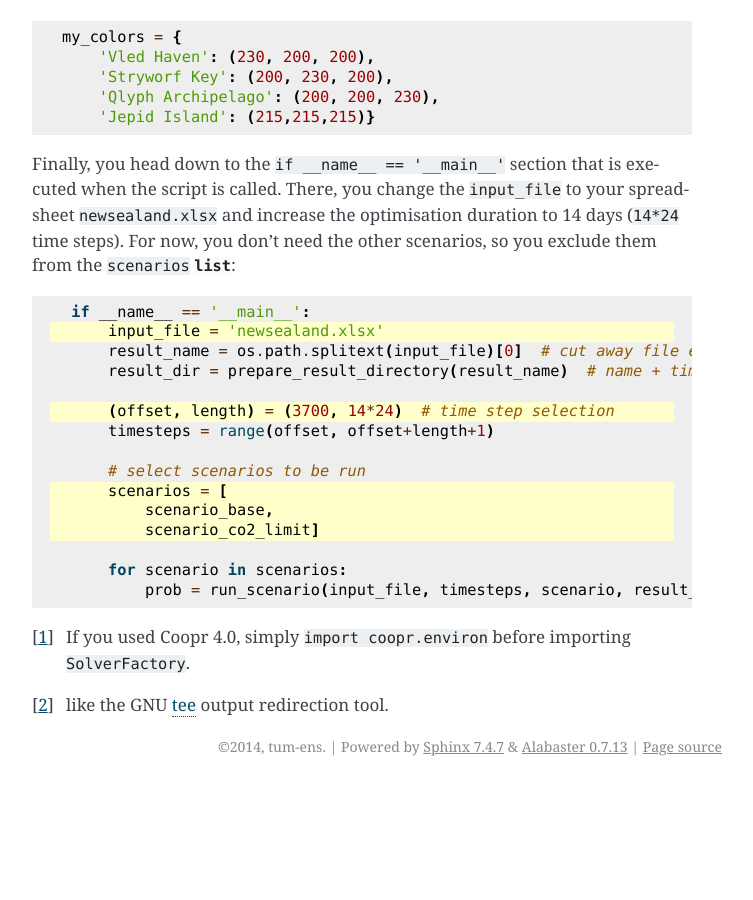
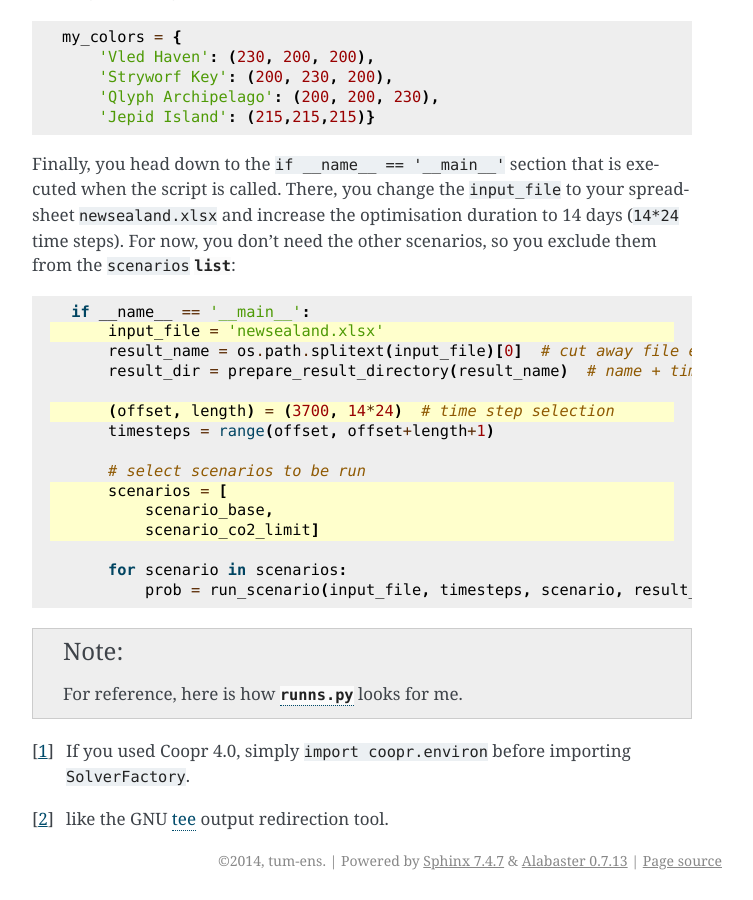
Before and after one commit to tum-ens/urbs, a Sphinx documentation site: the page built from doc/workflow.rst, in a window 1280 px wide and 900 px high, scrolled down 10486 px. Shown: the whole window, without its empty margins (388-1141 px from the left). Built offline with Sphinx 7.4.7, drawn with Linux system fonts in a browser that asks for light colours; before the commit the page ends 11272 px from its top, so only the background shows below that; some of the changed lines change nothing that is shown.

Commit message:
added runns.py to workflow doc

```diff
--- /dev/null
+++ b/doc/newsealand/runns.py
@@ -0,0 +1,140 @@
+import coopr.environ
+import os
+import urbs
+from coopr.opt.base import SolverFactory
+from datetime import datetime
+
+
+# SCENARIOS
+def scenario_base(data):
+    # do nothing
+    return data
+
+
+def scenario_stock_prices(data):
+    # change stock commodity prices
+    co = data['commodity']
+    stock_commodities_only = (co.index.get_level_values('Type') == 'Stock')
+    co.loc[stock_commodities_only, 'price'] *= 1.5
+    return data
+
+
+def scenario_co2_limit(data):
+    # change global CO2 limit
+    hacks = data['hacks']
+    hacks.loc['Global CO2 limit', 'Value'] = 50000
+    return data
+
+
+def scenario_north_process_caps(data):
+    # change maximum installable capacity
+    pro = data['process']
+    pro.loc[('North', 'Hydro plant'), 'cap-up'] *= 0.5
+    pro.loc[('North', 'Biomass plant'), 'cap-up'] *= 0.25
+    return data
+
+
+def scenario_all_together(data):
+    # combine all other scenarios
+    data = scenario_stock_prices(data)
+    data = scenario_co2_limit(data)
+    data = scenario_north_process_caps(data)
+    return data
+
+
+def prepare_result_directory(result_name):
+    """ create a time stamped directory within the result folder """
+    # timestamp for result directory
+    now = datetime.now().strftime('%Y%m%dT%H%M%S')
+
+    # create result directory if not existent
+    result_dir = os.path.join('result', '{}-{}'.format(result_name, now))
+    if not os.path.exists(result_dir):
+        os.makedirs(result_dir)
+
+    return result_dir
+
+
+def run_scenario(input_file, timesteps, scenario, result_dir):
+    """ run an urbs model for given input, time steps and scenario
+
+    Args:
+        input_file: filename to an Excel spreadsheet for urbs.read_excel
+        timesteps: a list of timesteps, e.g. range(0,8761)
+        scenario: a scenario function that modifies the input data dict
+        result_dir: directory name for result spreadsheet and plots
+
+    Returns:
+        the urbs model instance
+    """
+
+    # scenario name, read and modify data for scenario
+    sce = scenario.__name__
+    data = urbs.read_excel(input_file)
+    data = scenario(data)
+
+    # create model, solve it, read results
+    model = urbs.create_model(data, timesteps)
+    prob = model.create()
+    optim = SolverFactory('glpk')  # cplex, glpk, gurobi, ...
+    result = optim.solve(prob, tee=True)
+    prob.load(result)
+
+    # refresh time stamp string
+    now = prob.created
+
+    # write report to spreadsheet
+    urbs.report(
+        prob,
+        os.path.join(result_dir, '{}-{}.xlsx').format(sce, now),
+        prob.com_demand, prob.sit)
+
+    # store optimisation problem for later re-analysis
+    urbs.save(
+        prob,
+        os.path.join(result_dir, '{}-{}.pgz').format(sce, now))
+
+    # add or change plot colors
+    my_colors = {
+        'Vled Haven': (230, 200, 200),
+        'Stryworf Key': (200, 230, 200),
+        'Qlyph Archipelago': (200, 200, 230),
+        'Jepid Island': (215,215,215)}
+    for country, color in my_colors.iteritems():
+        urbs.COLORS[country] = color
+
+    # create timeseries plot for each demand (site, commodity) timeseries
+    for sit, com in prob.demand.columns:
+        # create figure
+        fig = urbs.plot(prob, com, sit)
+
+        # change the figure title
+        ax0 = fig.get_axes()[0]
+        nice_sce_name = sce.replace('_', ' ').title()
+        new_figure_title = ax0.get_title().replace(
+            'Energy balance of ', '{}: '.format(nice_sce_name))
+        ax0.set_title(new_figure_title)
+
+        # save plot to files
+        for ext in ['png', 'pdf']:
+            fig_filename = os.path.join(
+                result_dir, '{}-{}-{}-{}.{}').format(sce, com, sit, now, ext)
+            fig.savefig(fig_filename, bbox_inches='tight')
+
+    return prob
+
+if __name__ == '__main__':
+    input_file = 'newsealand.xlsx'
+    result_name = os.path.splitext(input_file)[0]  # cut away file extension
+    result_dir = prepare_result_directory(result_name)  # name + time stamp
+
+    (offset, length) = (3700, 14*24)  # time step selection
+    timesteps = range(offset, offset+length+1)
+
+    # select scenarios to be run
+    scenarios = [
+        scenario_base,
+        scenario_co2_limit]
+
+    for scenario in scenarios:
+        prob = run_scenario(input_file, timesteps, scenario, result_dir)
--- a/doc/workflow.rst
+++ b/doc/workflow.rst
@@ -458,6 +458,11 @@ so you exclude them from the ``scenarios`` :class:`list`:
             prob = run_scenario(input_file, timesteps, scenario, result_dir)
 
 
+.. note::
+
+    For reference, here is how :download:`runns.py <newsealand/runns.py>` looks
+    for me.
+
 .. _installation instructions:
    https://github.com/tum-ens/urbs/blob/master/README.md#installation
 .. _get started:
```
